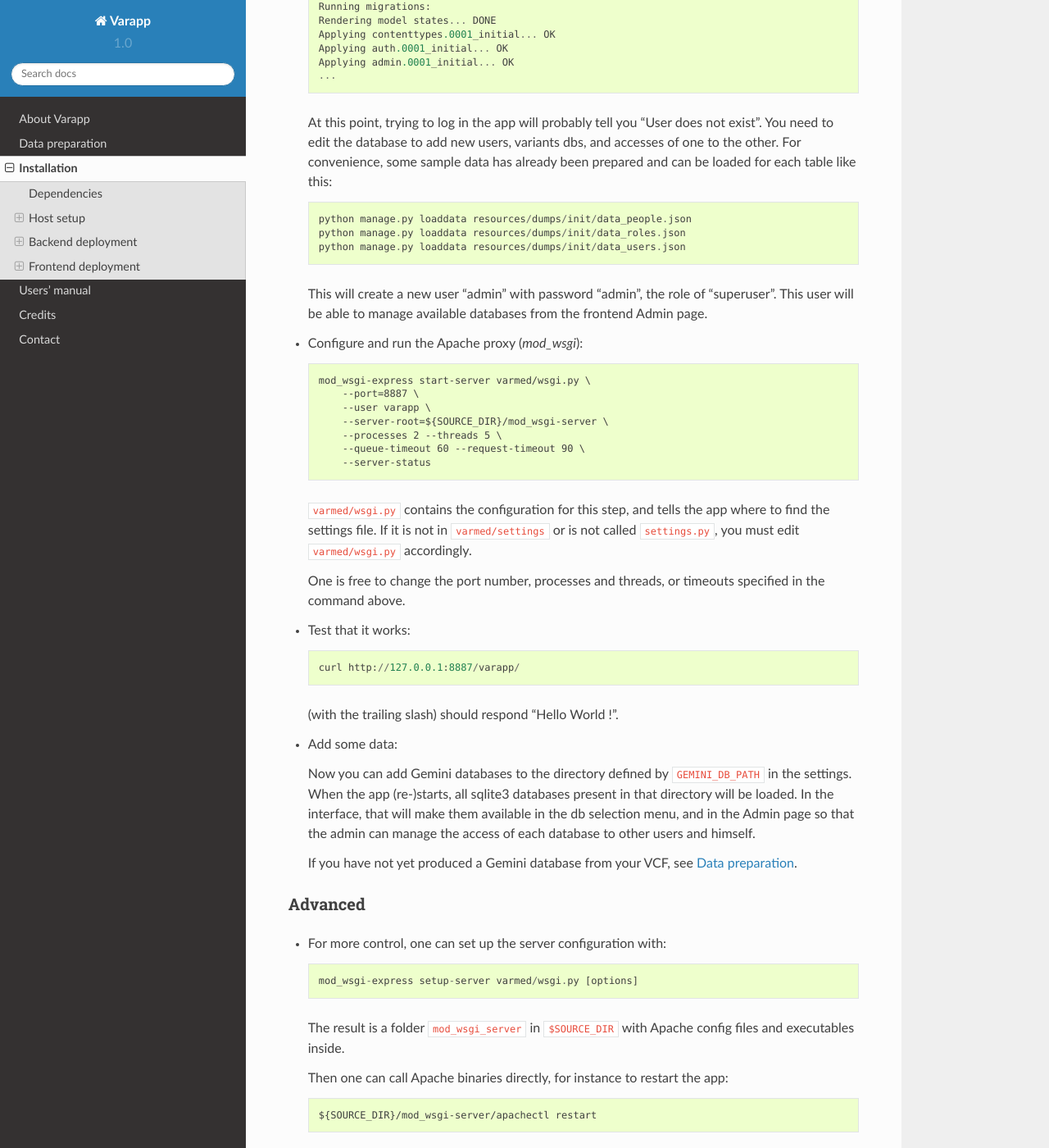
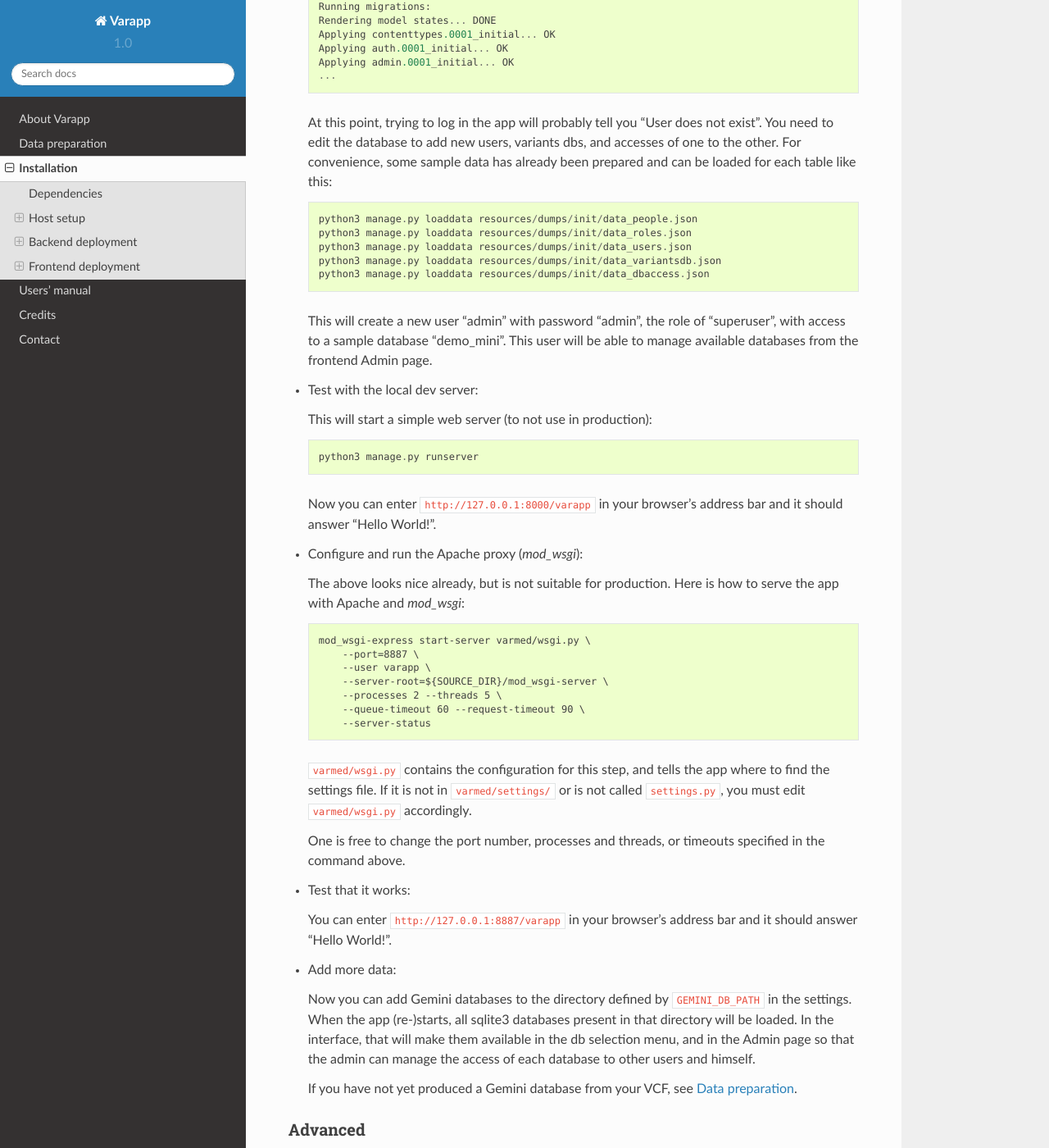
Before and after one commit to varapp/varapp-docs, a Sphinx documentation site: the page built from docs/src/deployment.rst, in a window 1280 px wide and 1400 px high, scrolled down 4805 px. Shown: the whole window at 82% size. Built offline with Sphinx 7.4.7 and the Read the Docs theme 2.0.0, drawn with Linux system fonts in a browser that asks for light colours; some of the changed text lies outside the part shown.

Commit message:
Shipped with demo db. Python3. Local test server step.

```diff
--- a/docs/src/deployment.rst
+++ b/docs/src/deployment.rst
@@ -216,7 +216,7 @@
 
   Generate the database schema (from models)::
 
-    python manage.py migrate
+    python3 manage.py migrate
 
   You should see lines like::
 
@@ -233,14 +233,29 @@
   You need to edit the database to add new users, variants dbs, and accesses of one to the other.
   For convenience, some sample data has already been prepared and can be loaded for each table like this::
 
-    python manage.py loaddata resources/dumps/init/data_people.json
-    python manage.py loaddata resources/dumps/init/data_roles.json
-    python manage.py loaddata resources/dumps/init/data_users.json
+    python3 manage.py loaddata resources/dumps/init/data_people.json
+    python3 manage.py loaddata resources/dumps/init/data_roles.json
+    python3 manage.py loaddata resources/dumps/init/data_users.json
+    python3 manage.py loaddata resources/dumps/init/data_variantsdb.json
+    python3 manage.py loaddata resources/dumps/init/data_dbaccess.json
 
-  This will create a new user "admin" with password "admin", the role of "superuser".
+  This will create a new user "admin" with password "admin", the role of "superuser",
+  with access to a sample database "demo_mini".
   This user will be able to manage available databases from the frontend Admin page.
 
-* Configure and run the Apache proxy (`mod_wsgi`)::
+* Test with the local dev server:
+
+  This will start a simple web server (to not use in production)::
+
+    python3 manage.py runserver
+
+  Now you can enter ``http://127.0.0.1:8000/varapp`` in your browser's address bar
+  and it should answer "Hello World!".
+
+* Configure and run the Apache proxy (`mod_wsgi`):
+
+  The above looks nice already, but is not suitable for production.
+  Here is how to serve the app with Apache and `mod_wsgi`::
 
     mod_wsgi-express start-server varmed/wsgi.py \
         --port=8887 \
@@ -251,19 +266,18 @@
         --server-status
 
   ``varmed/wsgi.py`` contains the configuration for this step, and tells the app where to find
-  the settings file. If it is not in ``varmed/settings`` or is not called ``settings.py``,
+  the settings file. If it is not in ``varmed/settings/`` or is not called ``settings.py``,
   you must edit ``varmed/wsgi.py`` accordingly.
 
   One is free to change the port number, processes and threads, or timeouts
   specified in the command above.
 
-* Test that it works::
+* Test that it works:
 
-    curl http://127.0.0.1:8887/varapp/
+  You can enter ``http://127.0.0.1:8887/varapp`` in your browser's address bar
+  and it should answer "Hello World!".
 
-  (with the trailing slash) should respond "Hello World !".
-
-* Add some data:
+* Add more data:
 
   Now you can add Gemini databases to the directory defined by ``GEMINI_DB_PATH`` in the settings.
   When the app (re-)starts, all sqlite3 databases present in that directory will be loaded.
@@ -298,10 +312,6 @@
 
     mod_wsgi-express -h
     mod_wsgi-express start-server -h
-
-* One can also use the app's ``manage.py`` to run `mod_wsgi`::
-
-    python manage.py runmodwsgi --port 8887 [options]
 
 * An environment variable `DJANGO_SETTINGS_MODULE` is set automatically by Django when
   the app is started to indicate where the settings are to be taken from.
```
